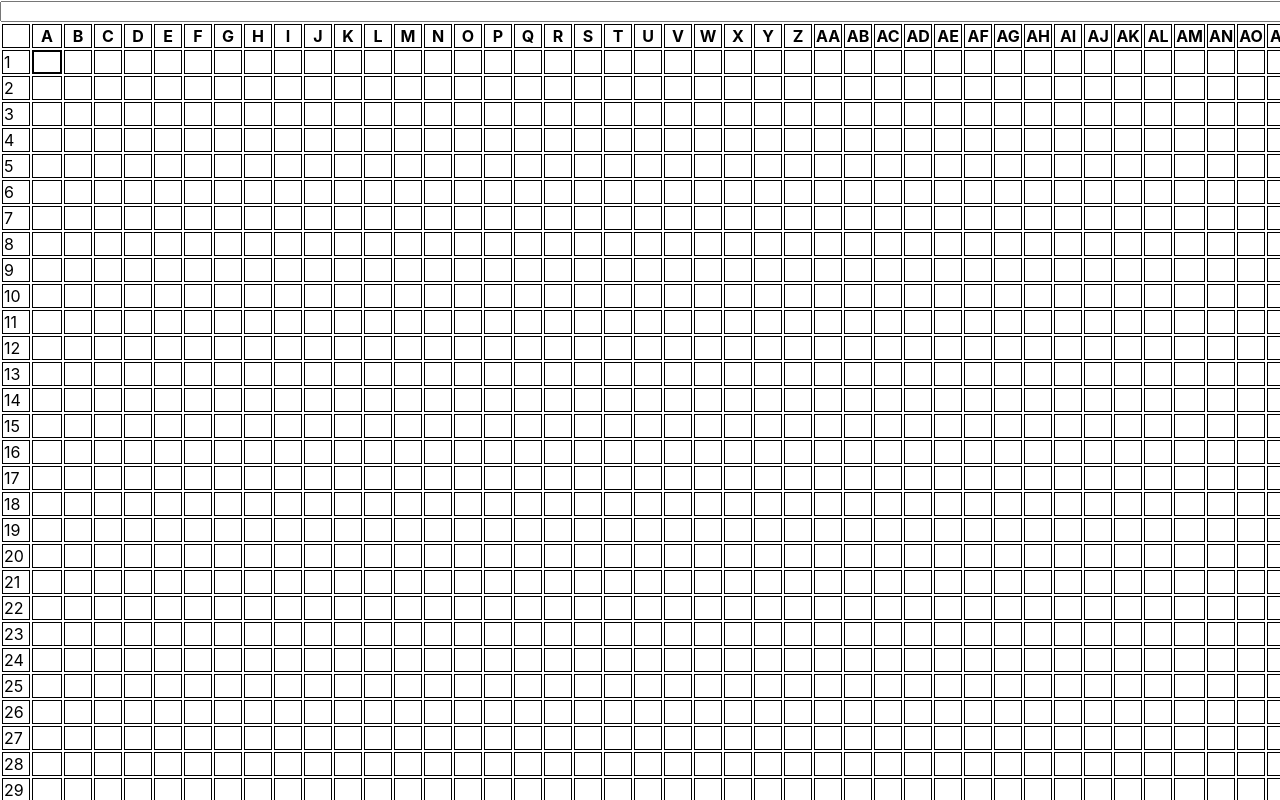
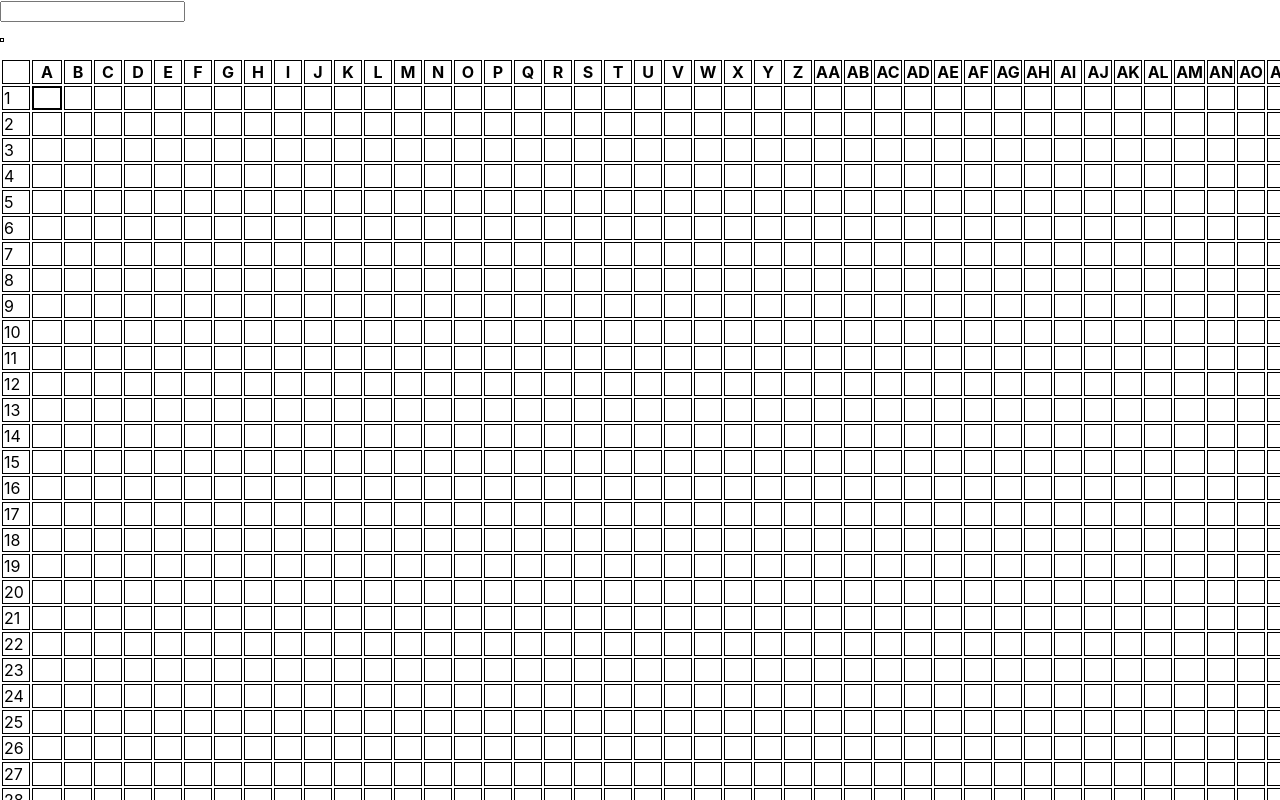
Before and after one commit to zachjgal/spreadsheet, a React (Create React App) app: page / in a window 1280 px wide. Shown: the top 800 px of the page. Built offline with nearby package versions, Linux system fonts and the light colour scheme.

Commit message:
add error bar

```diff
--- a/src/App.tsx
+++ b/src/App.tsx
@@ -1,11 +1,13 @@
 import React from "react";
 import Sheet from "./organisms/Sheet";
 import FormulaBar from "./molecules/FormulaBar";
+import ErrorBar from "./molecules/ErrorBar";
 
 function App() {
   return (
     <div className="main-container">
       <FormulaBar />
+      <ErrorBar />
       <Sheet />
     </div>
   );
--- /dev/null
+++ b/src/molecules/ErrorBar.tsx
@@ -0,0 +1,28 @@
+import React from "react";
+import { useSelector } from "react-redux";
+import { RootState } from "../redux/store";
+
+// import "./ErrorBar.css";
+
+export type ErrorBarProps = {};
+
+const ErrorBar: React.FC<ErrorBarProps> = () => {
+  const error: string = useSelector((state: RootState) => {
+    let err: Error | undefined = state.data.errors.get(
+      state.data.selectedExpression.toString()
+    );
+    return err === undefined
+      ? ""
+      : `${(err as Error).name}: ${(err as Error).message}`;
+  });
+
+  return (
+    <div>
+      <p>
+        <td>{error}</td>
+      </p>
+    </div>
+  );
+};
+
+export default ErrorBar;
--- a/src/molecules/FormulaBar.css
+++ b/src/molecules/FormulaBar.css
@@ -1,9 +1 @@
-.formula-bar-container {
-    position: -webkit-sticky; /* Safari */
-    position: sticky;
-    top: 0;
-    background-color: white;
-}
-.formula-bar {
-    width: calc(100% - calc(100vw - 100%))
-}
+/* TODO */
--- a/src/molecules/SheetCell.tsx
+++ b/src/molecules/SheetCell.tsx
@@ -1,6 +1,6 @@
 import React from "react";
 import "./SheetCell.css";
-import { useDispatch } from "react-redux";
+import { useDispatch, useSelector } from "react-redux";
 import { PayloadAction } from "@reduxjs/toolkit";
 
 type CellDisplayValueProps = {
@@ -21,6 +21,7 @@ export type SheetCellProps = {
   isSelected: boolean;
   value: CellValue;
   onSelect: () => PayloadAction<Coords>;
+  hasError: boolean;
 };
 
 const SheetCell: React.FC<SheetCellProps> = ({
@@ -32,6 +33,7 @@ const SheetCell: React.FC<SheetCellProps> = ({
   return (
     <td
       className={["table-cell", isSelected ? "selected-cell" : ""].join(" ")}
+      // todo handle cells that have error w/ css
       onClick={() => dispatch(onSelect())}
     >
       <CellDisplayValue value={value} />
--- a/src/organisms/Sheet.tsx
+++ b/src/organisms/Sheet.tsx
@@ -14,8 +14,17 @@ const Sheet: React.FC = () => {
   const selectedCell: Coords = useSelector(
     (state: RootState) => state.data.selectedExpression
   );
-
   const [height, width] = [data.length, data[0].length];
+  const hasError: boolean[][] = useSelector((state: RootState) => {
+    let ret: boolean[][] = [];
+    for (let i: number = 0; i < height; i++) {
+      ret[i] = [];
+      for (let j: number = 0; j < width; j++) {
+        ret[i][j] = state.data.errors.has([i, j].toString());
+      }
+    }
+    return ret;
+  });
 
   return (
     <div className="spreadsheet-container">
@@ -39,6 +48,7 @@ const Sheet: React.FC = () => {
                   }
                   value={data[rowInd][colInd]}
                   onSelect={() => selectExpression([rowInd, colInd])}
+                  hasError={hasError[rowInd][colInd]}
                 />
               ) : (
                 <td style={{ minWidth: "24px" }}>{rowInd + 1}</td>
--- a/src/redux/features/sheetState.ts
+++ b/src/redux/features/sheetState.ts
@@ -10,7 +10,7 @@ export type SpreadSheetState = {
   rawExpressions: Map<string, string>;
   sheetData: SheetData;
   selectedExpression: Coords;
-  errorLog: string;
+  errors: Map<string, Error>;
 };
 
 // todo use Array type, not array` literal
@@ -31,7 +31,7 @@ const initialState: SpreadSheetState = {
   rawExpressions: new Map<string, string>(),
   sheetData: initSheetData(),
   selectedExpression: [0, 0],
-  errorLog: "",
+  errors: new Map<string, Error>(),
 };
 
 type EditActionPayload = string;
@@ -72,11 +72,13 @@ export const sheetState = createSlice({
 
       // track raw expr data
       state.rawExpressions.set(cell.toString(), newValue);
-
+      try {
         if (isFormulaExpr(newValue)) {
           const deps = new Set<Coords>();
           const expr = new Compiler().compileWithDependencies(
-          Tokenizer.tokenize(newValue.substr(isFormulaExpr(newValue) ? 1 : 0)),
+            Tokenizer.tokenize(
+              newValue.substr(isFormulaExpr(newValue) ? 1 : 0)
+            ),
             deps
           );
           state.expressions.set(cell.toString(), expr);
@@ -94,17 +96,17 @@ export const sheetState = createSlice({
           }
         }
         updateCellAndChildren(cell);
+      } catch (err) {
+        state.errors.set(state.selectedExpression.toString(), err as Error);
+      }
     },
     selectExpression: (state, action: PayloadAction<Coords>) => {
       state.selectedExpression = action.payload;
-    },
-    setErrorLog: (state, action: PayloadAction<string>) => {
-      state.errorLog = action.payload;
     },
   },
 });
 
 const { actions, reducer } = sheetState;
 // Action creators are generated for each case reducer function
-export const { selectExpression, editCell, setErrorLog } = actions;
+export const { selectExpression, editCell } = actions;
 export default reducer;
```
Also changed, not shown: src/molecules/ErrorBar.css (added). Lines whose indentation alone changed are shown as unchanged.
